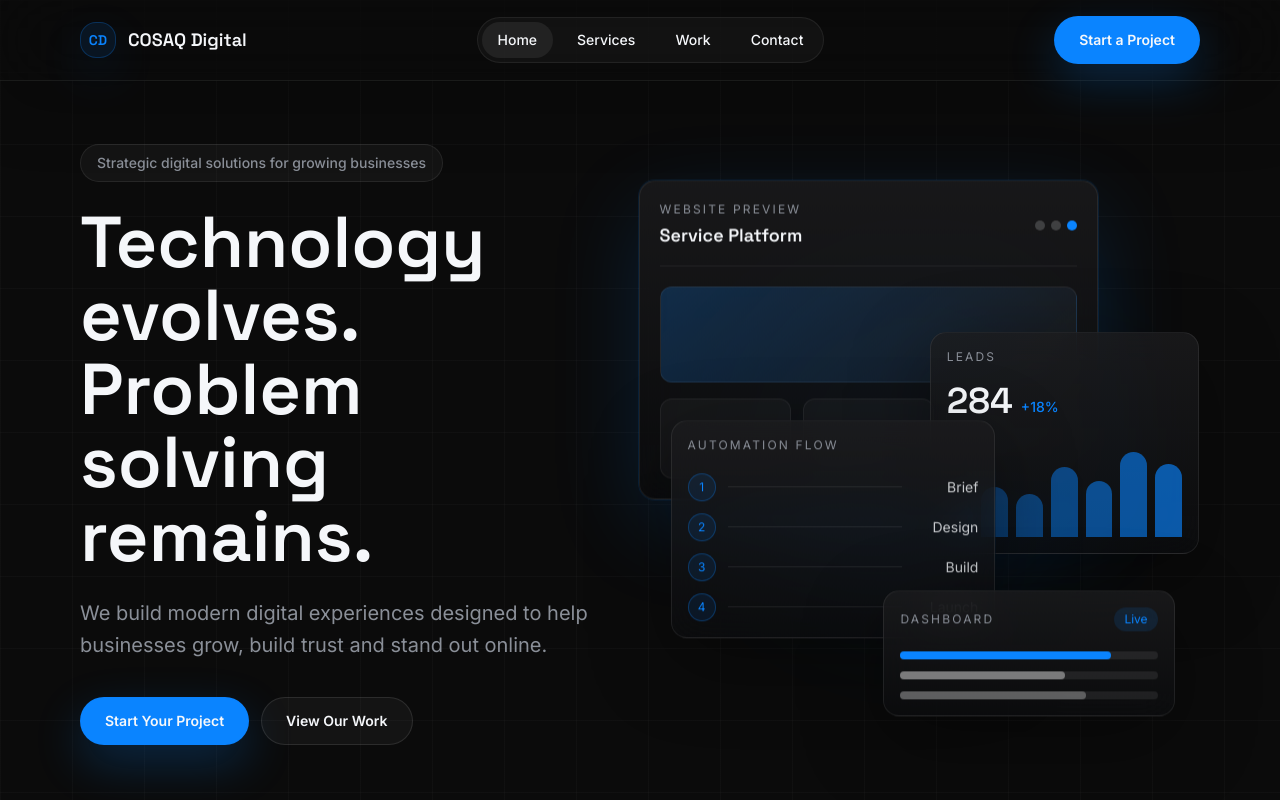
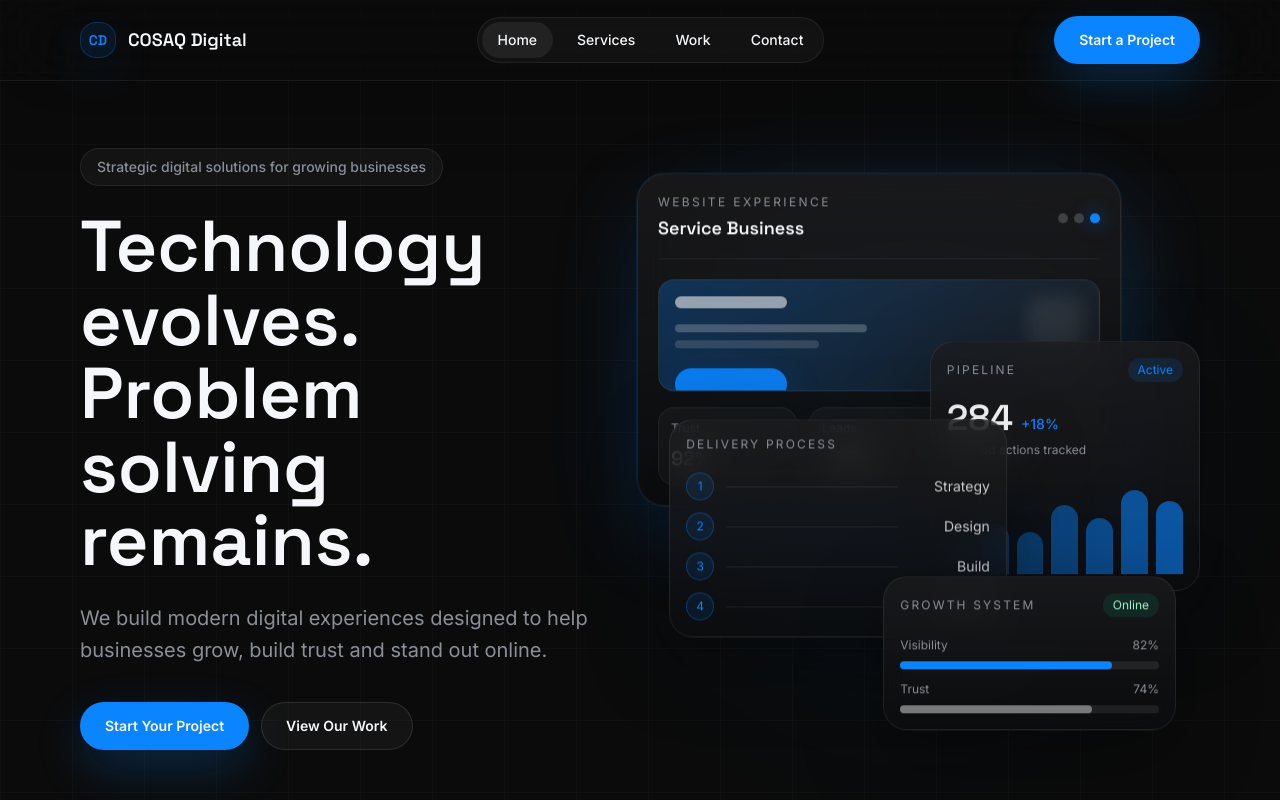
Before and after one commit to getestimatefast/cosaq-digital, a Next.js app: page / in a window 1280 px wide. Shown: the top 800 px of the page. Built offline with nearby package versions, Linux system fonts and the light colour scheme.

Commit message:
Refine hero mixed interface visual

```diff
--- a/components/MixedInterface.tsx
+++ b/components/MixedInterface.tsx
@@ -2,7 +2,12 @@
 
 import { motion } from "framer-motion";
 
-const flowSteps = ["Brief", "Design", "Build", "Launch"];
+const flowSteps = ["Strategy", "Design", "Build", "Launch"];
+const stats = [
+  { label: "Trust", value: "92%" },
+  { label: "Leads", value: "+38%" },
+  { label: "Speed", value: "1.2s" },
+];
 
 export function MixedInterface() {
   return (
@@ -10,75 +15,91 @@
       initial={{ opacity: 0, scale: 0.96, y: 24 }}
       animate={{ opacity: 1, scale: 1, y: 0 }}
       transition={{ duration: 0.9, delay: 0.15, ease: [0.22, 1, 0.36, 1] }}
-      className="relative mx-auto h-[520px] w-full max-w-[560px] lg:h-[590px]"
-      aria-label="Digital solution dashboard preview"
+      className="relative mx-auto h-[540px] w-full max-w-[590px] lg:h-[610px]"
+      aria-label="Premium digital solution interface preview"
     >
       <motion.div
-        animate={{ opacity: [0.55, 0.86, 0.55], scale: [1, 1.04, 1] }}
-        transition={{ duration: 7, repeat: Infinity, ease: "easeInOut" }}
-        className="absolute left-1/2 top-1/2 h-80 w-80 -translate-x-1/2 -translate-y-1/2 rounded-full bg-cosaq-blue/18 blur-3xl"
+        animate={{ opacity: [0.42, 0.72, 0.42], scale: [1, 1.05, 1] }}
+        transition={{ duration: 8, repeat: Infinity, ease: "easeInOut" }}
+        className="absolute left-1/2 top-1/2 h-[28rem] w-[28rem] -translate-x-1/2 -translate-y-1/2 rounded-full bg-cosaq-blue/16 blur-[90px]"
       />
+      <div className="absolute inset-x-10 top-8 h-40 rounded-full bg-white/[0.035] blur-3xl" />
 
       <motion.div
-        animate={{ y: [0, -12, 0] }}
-        transition={{ duration: 7.5, repeat: Infinity, ease: "easeInOut" }}
-        className="glass-panel blue-glow absolute left-0 top-8 w-[82%] rounded-2xl p-4 sm:p-5"
+        animate={{ y: [0, -10, 0], rotateX: [0, 1.5, 0] }}
+        transition={{ duration: 8, repeat: Infinity, ease: "easeInOut" }}
+        className="glass-panel blue-glow absolute left-0 top-8 w-[86%] overflow-hidden rounded-[1.75rem] p-4 sm:p-5"
       >
         <div className="flex items-center justify-between border-b border-white/[0.06] pb-4">
           <div>
-            <p className="text-xs uppercase tracking-[0.18em] text-cosaq-muted">
-              Website Preview
+            <p className="text-xs uppercase tracking-[0.2em] text-cosaq-muted">
+              Website Experience
             </p>
-            <p className="mt-1 font-display text-lg font-semibold">Service Platform</p>
+            <p className="mt-1 font-display text-lg font-semibold">Service Business</p>
           </div>
           <div className="flex gap-1.5">
             <span className="h-2.5 w-2.5 rounded-full bg-white/18" />
             <span className="h-2.5 w-2.5 rounded-full bg-white/18" />
-            <span className="h-2.5 w-2.5 rounded-full bg-cosaq-blue" />
+            <span className="h-2.5 w-2.5 rounded-full bg-cosaq-blue shadow-[0_0_18px_rgba(10,132,255,0.65)]" />
           </div>
         </div>
 
         <div className="mt-5 grid gap-4">
-          <div className="h-24 rounded-xl border border-white/[0.06] bg-[linear-gradient(135deg,rgba(10,132,255,0.22),rgba(245,247,250,0.035))]" />
+          <div className="relative h-28 overflow-hidden rounded-2xl border border-white/[0.07] bg-[linear-gradient(135deg,rgba(10,132,255,0.28),rgba(245,247,250,0.04))] p-4">
+            <div className="absolute right-4 top-4 h-14 w-14 rounded-2xl bg-white/[0.08] blur-sm" />
+            <div className="h-3 w-28 rounded-full bg-white/55" />
+            <div className="mt-4 h-2 w-48 rounded-full bg-white/22" />
+            <div className="mt-2 h-2 w-36 rounded-full bg-white/14" />
+            <div className="mt-5 h-8 w-28 rounded-full bg-cosaq-blue/90 shadow-[0_12px_36px_rgba(10,132,255,0.25)]" />
+          </div>
           <div className="grid grid-cols-3 gap-3">
-            {[1, 2, 3].map((item) => (
+            {stats.map((stat) => (
               <div
-                key={item}
-                className="h-20 rounded-xl border border-white/[0.06] bg-white/[0.035]"
-              />
+                key={stat.label}
+                className="rounded-2xl border border-white/[0.06] bg-white/[0.035] p-3"
+              >
+                <p className="text-xs text-cosaq-muted">{stat.label}</p>
+                <p className="mt-2 font-display text-xl font-semibold">{stat.value}</p>
+              </div>
             ))}
           </div>
         </div>
       </motion.div>
 
       <motion.div
-        animate={{ y: [0, 14, 0] }}
+        animate={{ y: [0, 12, 0] }}
         transition={{ duration: 8.5, repeat: Infinity, ease: "easeInOut" }}
-        className="glass-panel absolute right-0 top-44 w-[48%] rounded-2xl p-4"
+        className="glass-panel absolute right-0 top-48 w-[48%] rounded-[1.5rem] p-4"
       >
-        <p className="text-xs uppercase tracking-[0.18em] text-cosaq-muted">Leads</p>
+        <div className="flex items-center justify-between">
+          <p className="text-xs uppercase tracking-[0.18em] text-cosaq-muted">Pipeline</p>
+          <span className="rounded-full bg-cosaq-blue/12 px-2.5 py-1 text-xs text-cosaq-blue">
+            Active
+          </span>
+        </div>
         <div className="mt-4 flex items-end gap-2">
           <p className="font-display text-4xl font-semibold">284</p>
           <p className="pb-1 text-sm font-medium text-cosaq-blue">+18%</p>
         </div>
+        <p className="mt-1 text-xs text-cosaq-muted">qualified actions tracked</p>
         <div className="mt-5 flex h-24 items-end gap-2">
           {[34, 52, 44, 72, 58, 88, 76].map((height, index) => (
             <span
               key={`${height}-${index}`}
               className="flex-1 rounded-t-full bg-cosaq-blue/80"
-              style={{ height: `${height}%`, opacity: 0.38 + index * 0.07 }}
+              style={{ height: `${height}%`, opacity: 0.34 + index * 0.07 }}
             />
           ))}
         </div>
       </motion.div>
 
       <motion.div
-        animate={{ y: [0, -10, 0] }}
+        animate={{ y: [0, -8, 0] }}
         transition={{ duration: 9, repeat: Infinity, ease: "easeInOut" }}
-        className="glass-panel absolute bottom-24 left-8 w-[58%] rounded-2xl p-4"
+        className="glass-panel absolute bottom-28 left-8 w-[60%] rounded-[1.5rem] p-4"
       >
         <p className="text-xs uppercase tracking-[0.18em] text-cosaq-muted">
-          Automation Flow
+          Delivery Process
         </p>
         <div className="mt-5 grid gap-3">
           {flowSteps.map((step, index) => (
@@ -87,34 +108,43 @@
                 {index + 1}
               </span>
               <span className="h-px flex-1 bg-white/[0.08]" />
-              <span className="w-16 text-right text-sm text-cosaq-white/80">{step}</span>
+              <span className="w-20 text-right text-sm text-cosaq-white/80">{step}</span>
             </div>
           ))}
         </div>
       </motion.div>
 
       <motion.div
-        animate={{ y: [0, 10, 0] }}
+        animate={{ y: [0, 9, 0] }}
         transition={{ duration: 7, repeat: Infinity, ease: "easeInOut" }}
-        className="glass-panel absolute bottom-6 right-6 w-[52%] rounded-2xl p-4"
+        className="glass-panel absolute bottom-6 right-6 w-[52%] rounded-[1.5rem] p-4"
       >
         <div className="flex items-center justify-between">
           <p className="text-xs uppercase tracking-[0.18em] text-cosaq-muted">
-            Dashboard
+            Growth System
           </p>
-          <span className="rounded-full bg-cosaq-blue/12 px-2.5 py-1 text-xs text-cosaq-blue">
-            Live
+          <span className="rounded-full bg-emerald-400/10 px-2.5 py-1 text-xs text-emerald-200">
+            Online
           </span>
         </div>
         <div className="mt-5 space-y-3">
-          <div className="h-2 rounded-full bg-white/[0.08]">
-            <div className="h-2 w-[82%] rounded-full bg-cosaq-blue" />
+          <div>
+            <div className="mb-2 flex justify-between text-xs text-cosaq-muted">
+              <span>Visibility</span>
+              <span>82%</span>
+            </div>
+            <div className="h-2 rounded-full bg-white/[0.08]">
+              <div className="h-2 w-[82%] rounded-full bg-cosaq-blue" />
+            </div>
           </div>
-          <div className="h-2 rounded-full bg-white/[0.08]">
-            <div className="h-2 w-[64%] rounded-full bg-white/40" />
-          </div>
-          <div className="h-2 rounded-full bg-white/[0.08]">
-            <div className="h-2 w-[72%] rounded-full bg-white/28" />
+          <div>
+            <div className="mb-2 flex justify-between text-xs text-cosaq-muted">
+              <span>Trust</span>
+              <span>74%</span>
+            </div>
+            <div className="h-2 rounded-full bg-white/[0.08]">
+              <div className="h-2 w-[74%] rounded-full bg-white/40" />
+            </div>
           </div>
         </div>
       </motion.div>
```
